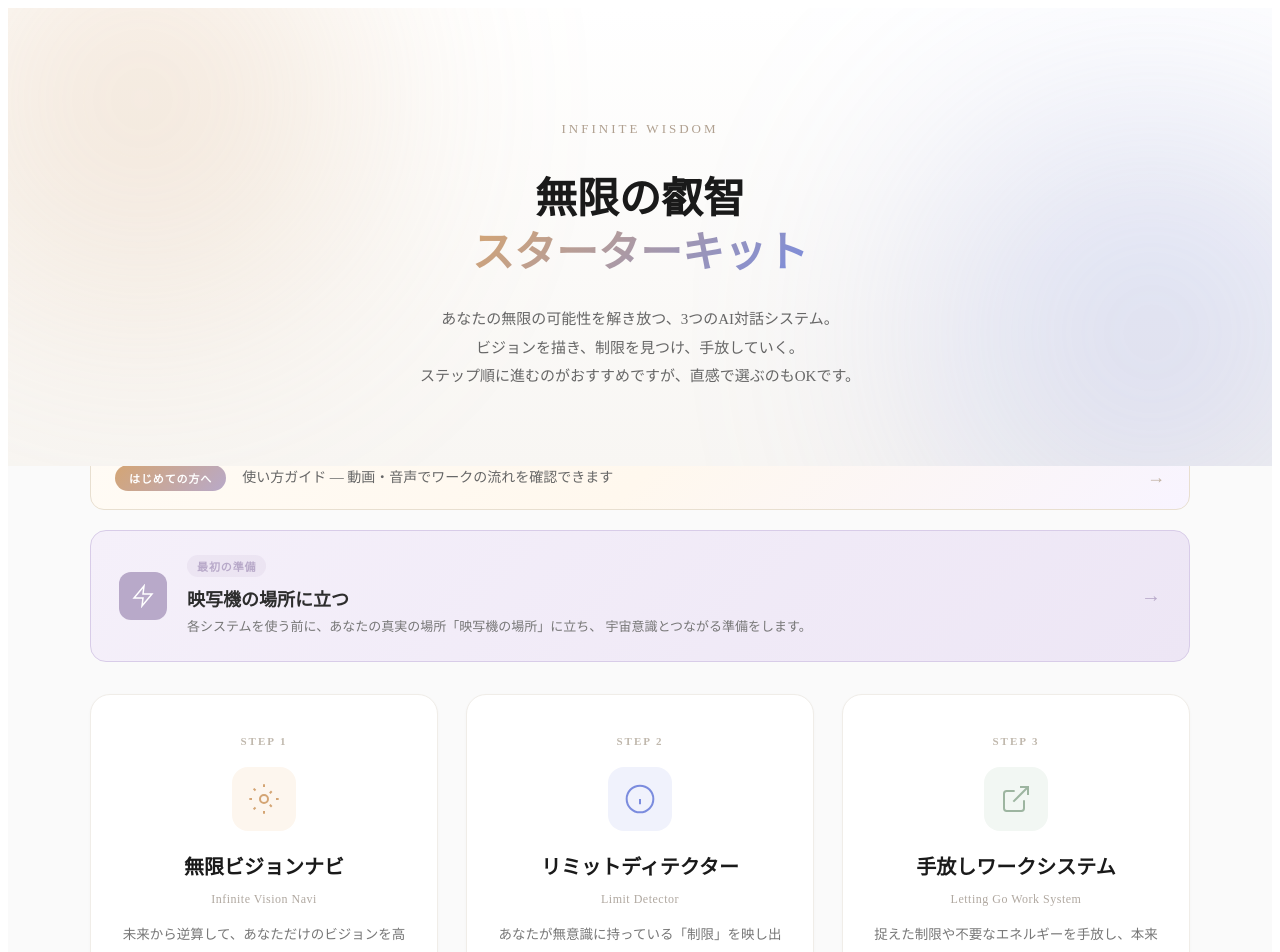
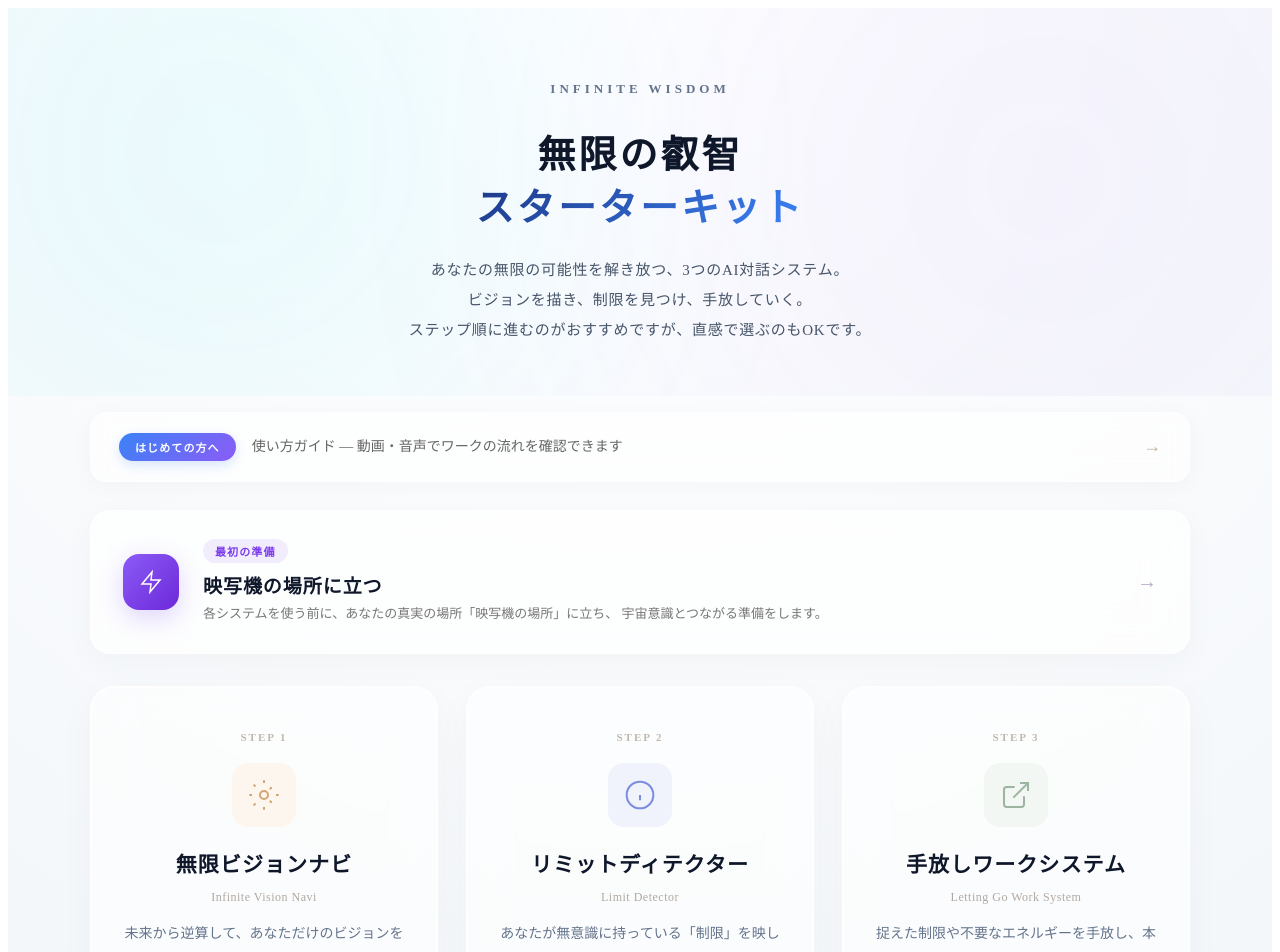
Before and after one commit to pocowan-seiya/wisdom, a Next.js app: page / in a window 1280 px wide. Shown: the top 952 px of the page. Built offline with nearby package versions, Linux system fonts and the light colour scheme.

Commit message:
feat(ui): redesign to luminous glassmorphism theme for infinite wisdom feel

```diff
--- a/app/guide/page.tsx
+++ b/app/guide/page.tsx
@@ -24,7 +24,7 @@ export default function GuidePage() {
             accentBg: "linear-gradient(135deg, #FDF6EE 0%, #F8EDE0 100%)",
             href: "/vision-navi",
             videoId: "",
-            audioUrl: "",
+            audioUrl: "https://lpcolorful.com/product/wp-content/uploads/2026/02/line-system01.mp3",
         },
         {
             id: "limit-detector",
@@ -37,7 +37,7 @@ export default function GuidePage() {
             accentBg: "linear-gradient(135deg, #F0F2FC 0%, #E4E8FA 100%)",
             href: "/limit-detector",
             videoId: "",
-            audioUrl: "",
+            audioUrl: "https://lpcolorful.com/product/wp-content/uploads/2026/02/line-system2.m4a",
         },
         {
             id: "letting-go",
--- a/app/starter-kit.css
+++ b/app/starter-kit.css
@@ -2,24 +2,28 @@
 
 .sk-layout {
     font-family: var(--font-noto-sans-jp), var(--font-inter), "Hiragino Sans", "Hiragino Kaku Gothic ProN", sans-serif;
-    color: #2D2D2D;
-    background: #FAFAFA;
+    color: #1A202C;
+    background: #F8FAFC;
     min-height: 100vh;
+    position: relative;
 }
 
 /* ---- Landing Page ---- */
 
 .sk-landing {
     min-height: 100vh;
-    background: #FAFAFA;
+    background: radial-gradient(circle at 50% 0%, #FFFFFF 0%, #F1F5F9 100%);
+    position: relative;
+    z-index: 1;
 }
 
 .sk-hero {
     position: relative;
     text-align: center;
-    padding: 100px 24px 60px;
+    padding: 60px 24px 36px;
     overflow: hidden;
-    background: linear-gradient(180deg, #FFFFFF 0%, #F8F6F3 100%);
+    background: transparent;
+    z-index: 2;
 }
 
 .sk-hero-glow {
@@ -33,17 +37,36 @@
 }
 
 .sk-hero-glow-1 {
-    top: -100px;
-    left: -80px;
-    background: #D4A574;
-    animation: sk-glow-drift 12s ease-in-out infinite alternate;
+    top: -150px;
+    left: -100px;
+    width: 600px;
+    height: 600px;
+    background: #00E5FF;
+    filter: blur(150px);
+    opacity: 0.08;
+    animation: sk-glow-drift 15s ease-in-out infinite alternate;
+}
+
+.sk-hero-glow-3 {
+    top: 20%;
+    left: 40%;
+    width: 500px;
+    height: 500px;
+    background: #FDE047;
+    filter: blur(140px);
+    opacity: 0.05;
+    animation: sk-glow-drift 20s ease-in-out infinite alternate;
 }
 
 .sk-hero-glow-2 {
-    bottom: -80px;
-    right: -60px;
-    background: #7B8CDE;
-    animation: sk-glow-drift 14s ease-in-out infinite alternate-reverse;
+    bottom: -150px;
+    right: -100px;
+    width: 700px;
+    height: 700px;
+    background: #8B5CF6;
+    filter: blur(160px);
+    opacity: 0.06;
+    animation: sk-glow-drift 18s ease-in-out infinite alternate-reverse;
 }
 
 @keyframes sk-glow-drift {
@@ -66,23 +89,24 @@
 .sk-hero-eyebrow {
     font-family: var(--font-inter), sans-serif;
     font-size: 13px;
-    font-weight: 500;
-    letter-spacing: 3px;
+    font-weight: 600;
+    letter-spacing: 4px;
     text-transform: uppercase;
-    color: #B0A090;
-    margin-bottom: 16px;
+    color: #64748B;
+    margin-bottom: 20px;
 }
 
 .sk-hero-title {
-    font-size: 42px;
-    font-weight: 700;
-    line-height: 1.3;
-    color: #1A1A1A;
-    margin-bottom: 24px;
+    font-size: 38px;
+    font-weight: 800;
+    line-height: 1.4;
+    letter-spacing: 0.08em;
+    color: #0F172A;
+    margin-bottom: 20px;
 }
 
 .sk-hero-title-accent {
-    background: linear-gradient(135deg, #D4A574 0%, #7B8CDE 100%);
+    background: linear-gradient(135deg, #1E3A8A 0%, #3B82F6 100%);
     -webkit-background-clip: text;
     -webkit-text-fill-color: transparent;
     background-clip: text;
@@ -90,9 +114,10 @@
 
 .sk-hero-description {
     font-size: 15px;
-    line-height: 1.9;
-    color: #666;
-    font-weight: 300;
+    line-height: 2;
+    color: #475569;
+    font-weight: 400;
+    letter-spacing: 0.05em;
 }
 
 /* ---- Cards ---- */
@@ -111,33 +136,36 @@
 .sk-prep-card {
     display: flex;
     align-items: center;
-    gap: 20px;
-    padding: 24px 28px;
-    background: linear-gradient(135deg, #F5F0FA 0%, #EDE6F5 100%);
-    border: 1px solid #D8CCE8;
-    border-radius: 16px;
+    gap: 24px;
+    padding: 28px 32px;
+    background: rgba(255, 255, 255, 0.7);
+    backdrop-filter: blur(20px);
+    border: 1px solid rgba(255, 255, 255, 0.9);
+    border-radius: 20px;
     text-decoration: none;
     color: inherit;
-    transition: all 0.3s ease;
+    transition: all 0.4s cubic-bezier(0.16, 1, 0.3, 1);
     cursor: pointer;
+    box-shadow: 0 8px 32px rgba(15, 23, 42, 0.03);
 }
 
 .sk-prep-card:hover {
-    transform: translateY(-2px);
-    box-shadow: 0 8px 24px rgba(184, 169, 201, 0.25);
-    border-color: #B8A9C9;
+    transform: translateY(-4px);
+    box-shadow: 0 16px 48px rgba(139, 92, 246, 0.08), inset 0 0 0 1px rgba(255, 255, 255, 1);
+    background: rgba(255, 255, 255, 0.95);
 }
 
 .sk-prep-card-icon {
     flex-shrink: 0;
-    width: 48px;
-    height: 48px;
+    width: 56px;
+    height: 56px;
     display: flex;
     align-items: center;
     justify-content: center;
-    background: #B8A9C9;
+    background: linear-gradient(135deg, #8B5CF6 0%, #6D28D9 100%);
     color: #fff;
-    border-radius: 12px;
+    border-radius: 16px;
+    box-shadow: 0 8px 24px rgba(139, 92, 246, 0.25);
 }
 
 .sk-prep-card-content {
@@ -148,20 +176,21 @@
 .sk-prep-card-label {
     display: inline-block;
     font-size: 11px;
-    font-weight: 600;
-    letter-spacing: 0.08em;
-    color: #B8A9C9;
-    background: rgba(184, 169, 201, 0.15);
-    padding: 3px 10px;
+    font-weight: 700;
+    letter-spacing: 0.1em;
+    color: #7C3AED;
+    background: rgba(139, 92, 246, 0.1);
+    padding: 4px 12px;
     border-radius: 20px;
     margin-bottom: 8px;
 }
 
 .sk-prep-card-title {
-    font-size: 18px;
+    font-size: 19px;
     font-weight: 700;
+    letter-spacing: 0.05em;
     margin: 0 0 6px 0;
-    color: #2D2D2D;
+    color: #0F172A;
 }
 
 .sk-prep-card-desc {
@@ -199,20 +228,23 @@
 
 .sk-card {
     position: relative;
-    background: #FFFFFF;
-    border: 1px solid #F0EDE8;
-    border-radius: 20px;
-    padding: 40px 28px 32px;
+    background: rgba(255, 255, 255, 0.6);
+    backdrop-filter: blur(20px);
+    -webkit-backdrop-filter: blur(20px);
+    border: 1px solid rgba(255, 255, 255, 0.9);
+    border-radius: 24px;
+    padding: 44px 32px 36px;
     text-align: center;
-    transition: all 0.35s cubic-bezier(0.23, 1, 0.32, 1);
+    transition: all 0.5s cubic-bezier(0.16, 1, 0.3, 1);
     cursor: pointer;
-    box-shadow: 0 1px 3px rgba(0, 0, 0, 0.03);
+    box-shadow: 0 10px 40px rgba(15, 23, 42, 0.03), inset 0 0 0 1px rgba(255, 255, 255, 0.5);
 }
 
 .sk-card:hover {
-    transform: translateY(-6px);
-    box-shadow: 0 20px 60px rgba(0, 0, 0, 0.06);
-    border-color: var(--card-accent-light);
+    transform: translateY(-8px);
+    box-shadow: 0 24px 64px rgba(15, 23, 42, 0.08), inset 0 0 0 1px rgba(255, 255, 255, 1);
+    background: rgba(255, 255, 255, 0.9);
+    border-color: rgba(255, 255, 255, 1);
 }
 
 .sk-card-disabled {
@@ -260,10 +292,11 @@
 }
 
 .sk-card-title {
-    font-size: 20px;
-    font-weight: 600;
-    color: #1A1A1A;
-    margin-bottom: 6px;
+    font-size: 21px;
+    font-weight: 700;
+    letter-spacing: 0.05em;
+    color: #0F172A;
+    margin-bottom: 8px;
 }
 
 .sk-card-subtitle {
@@ -276,11 +309,11 @@
 }
 
 .sk-card-description {
-    font-size: 13.5px;
-    line-height: 1.8;
-    color: #777;
-    font-weight: 300;
-    margin-bottom: 20px;
+    font-size: 14px;
+    line-height: 1.9;
+    color: #64748B;
+    font-weight: 400;
+    margin-bottom: 24px;
 }
 
 .sk-card-cta {
@@ -870,16 +903,30 @@
 
 @media (max-width: 640px) {
     .sk-hero {
-        padding: 72px 20px 48px;
-    }
+    position: relative;
+    text-align: center;
+    padding: 60px 24px 36px;
+    overflow: hidden;
+    background: transparent;
+    z-index: 2;
+}
 
     .sk-hero-title {
-        font-size: 30px;
-    }
+    font-size: 38px;
+    font-weight: 800;
+    line-height: 1.4;
+    letter-spacing: 0.08em;
+    color: #0F172A;
+    margin-bottom: 20px;
+}
 
     .sk-hero-description {
-        font-size: 14px;
-    }
+    font-size: 15px;
+    line-height: 2;
+    color: #475569;
+    font-weight: 400;
+    letter-spacing: 0.05em;
+}
 
     .sk-cards-section {
         padding: 12px 16px 60px;
@@ -1326,39 +1373,42 @@
 
 .sk-guide-banner {
     max-width: 1100px;
-    margin: -20px auto 0;
-    padding: 0 24px;
+    margin: 0 auto;
+    padding: 16px 24px 8px;
 }
 
 .sk-guide-banner-link {
     display: flex;
     align-items: center;
     gap: 16px;
-    padding: 18px 24px;
-    background: linear-gradient(135deg, #FFFBF5 0%, #FFF8EE 50%, #F8F4FF 100%);
-    border: 1px solid #E8DFD0;
-    border-radius: 14px;
+    padding: 20px 28px;
+    background: rgba(255, 255, 255, 0.65);
+    backdrop-filter: blur(12px);
+    border: 1px solid rgba(255, 255, 255, 0.8);
+    border-radius: 16px;
     text-decoration: none;
     color: inherit;
-    transition: all 0.3s ease;
+    transition: all 0.4s ease;
     cursor: pointer;
+    box-shadow: 0 4px 24px rgba(15, 23, 42, 0.03);
 }
 
 .sk-guide-banner-link:hover {
     transform: translateY(-2px);
-    box-shadow: 0 8px 24px rgba(212, 165, 116, 0.15);
-    border-color: #D4C0A8;
+    box-shadow: 0 12px 32px rgba(15, 23, 42, 0.06), inset 0 0 0 1px rgba(255, 255, 255, 1);
+    background: rgba(255, 255, 255, 0.9);
 }
 
 .sk-guide-banner-badge {
     flex-shrink: 0;
     font-size: 11px;
     font-weight: 700;
-    letter-spacing: 0.08em;
+    letter-spacing: 0.1em;
     color: #fff;
-    background: linear-gradient(135deg, #D4A574, #B8A9C9);
-    padding: 5px 14px;
+    background: linear-gradient(135deg, #3B82F6, #8B5CF6);
+    padding: 6px 16px;
     border-radius: 20px;
+    box-shadow: 0 4px 12px rgba(59, 130, 246, 0.2);
 }
 
 .sk-guide-banner-text {
@@ -1381,9 +1431,20 @@
 
 @media (max-width: 600px) {
     .sk-guide-banner-link {
-        flex-wrap: wrap;
-        gap: 10px;
-    }
+    display: flex;
+    align-items: center;
+    gap: 16px;
+    padding: 20px 28px;
+    background: rgba(255, 255, 255, 0.65);
+    backdrop-filter: blur(12px);
+    border: 1px solid rgba(255, 255, 255, 0.8);
+    border-radius: 16px;
+    text-decoration: none;
+    color: inherit;
+    transition: all 0.4s ease;
+    cursor: pointer;
+    box-shadow: 0 4px 24px rgba(15, 23, 42, 0.03);
+}
 
     .sk-guide-banner-text {
         font-size: 13px;
```
Also changed, not shown: 1 other file (tests, documents, lock files or other folders).
